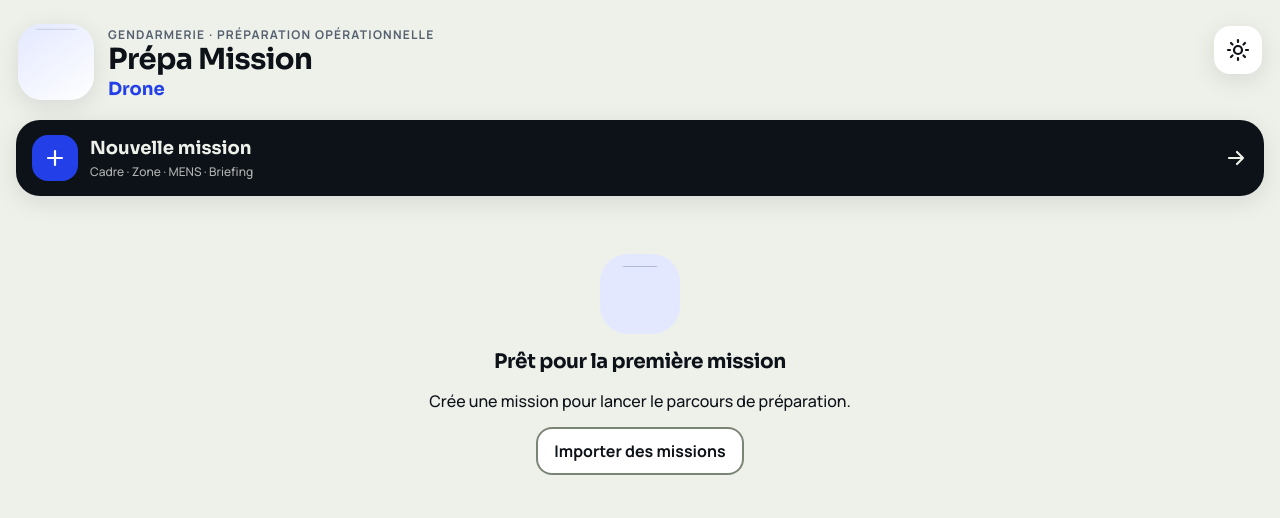
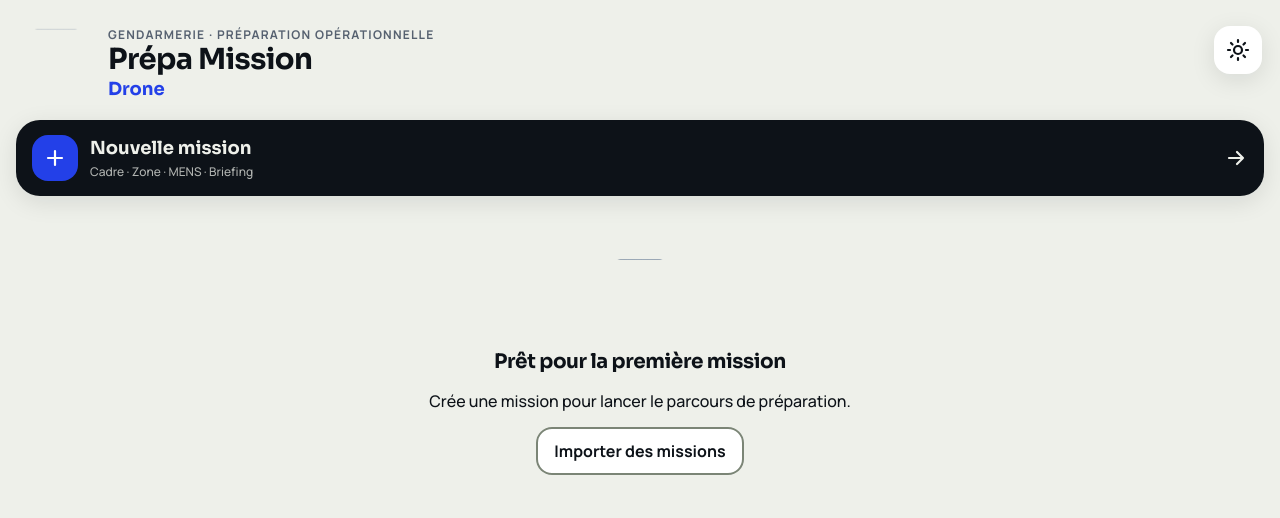
Before and after one commit to athenor-lnz/prepa-mission-drone, a website with bundled scripts: page index.html in a window 1280 px wide. Built offline with nearby package versions, Linux system fonts and the light colour scheme.

Commit message:
Polish premium drone logo presentation

```diff
--- a/css/app.css
+++ b/css/app.css
@@ -418,3 +418,12 @@ button, .btn, .cta { font: inherit; cursor: pointer; }
   .zone-panel{max-height:48dvh}
   .zone-panel-head{display:none}
 }
+
+/* --- Premium logo asset --- */
+.cockpit-drone{background:transparent;box-shadow:none;overflow:hidden}
+.cockpit-drone img{display:block;width:100%;height:100%;object-fit:contain}
+.cockpit-empty-logo{background:transparent;padding:0;overflow:hidden}
+.cockpit-empty-logo img{display:block;width:100%;height:100%;object-fit:contain}
+@media(max-width:390px){
+  .cockpit-drone{width:64px;height:64px}
+}
```
